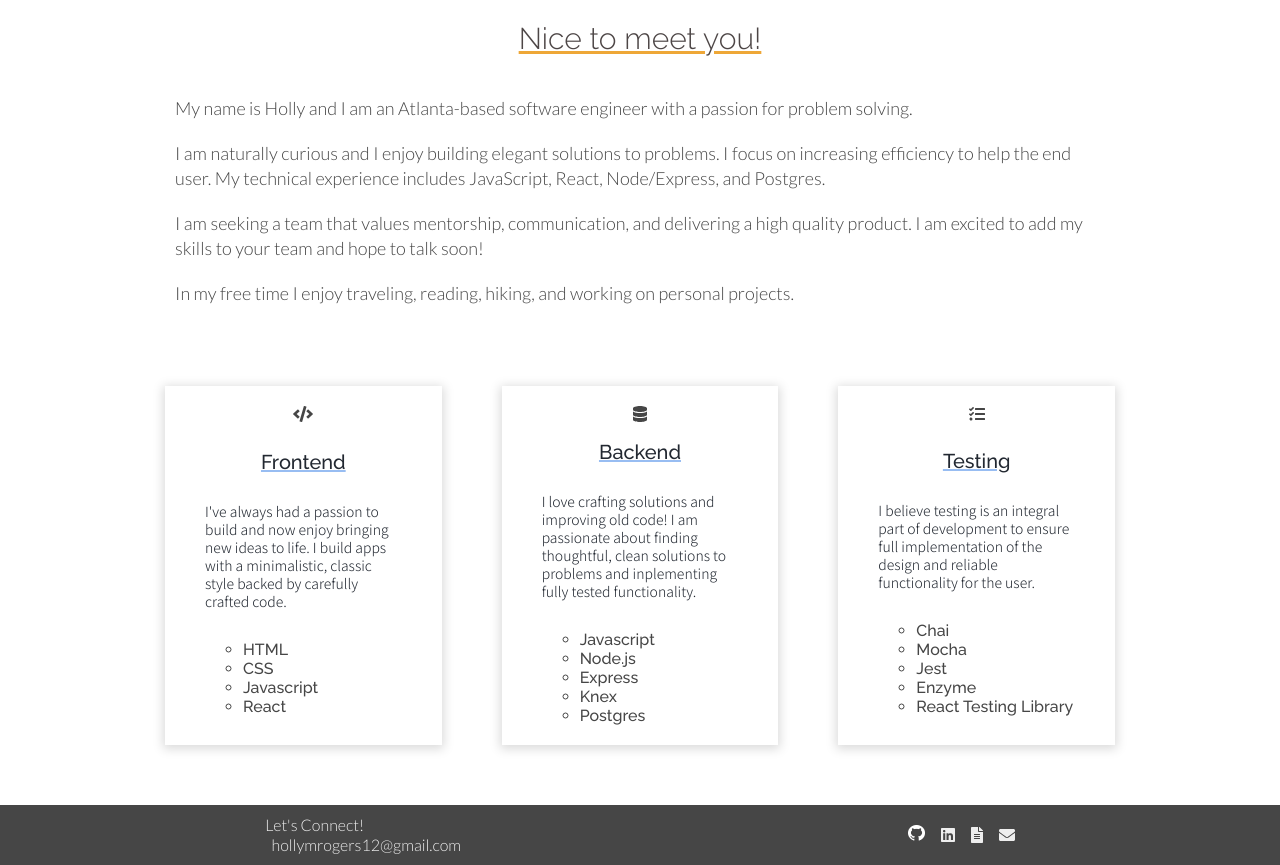
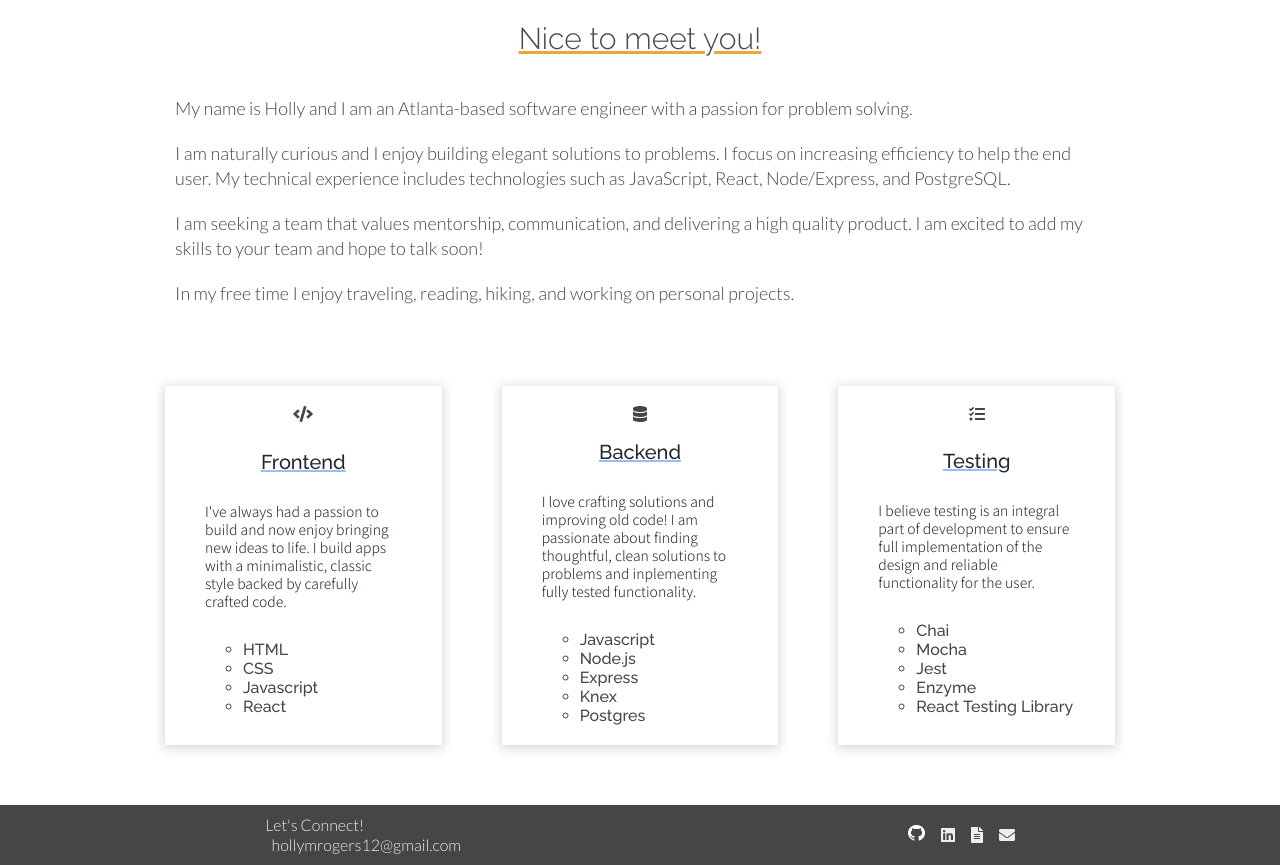
Before and after one commit to holly257/portfolio, a React (Create React App) app: page / in a window 1280 px wide. Shown: the part 920-1785 px from the top of the page. Built offline with nearby package versions, Linux system fonts and the light colour scheme; no server answers.

Commit message:
changed wording

```diff
--- a/src/Routes/Home/HomePage.js
+++ b/src/Routes/Home/HomePage.js
@@ -34,7 +34,7 @@ function HomePage() {
                     <h4 className="home">
                         I am naturally curious and I enjoy building elegant solutions to problems. I
                         focus on increasing efficiency to help the end user. My technical experience
-                        includes JavaScript, React, Node/Express, and Postgres.
+                        includes technologies such as JavaScript, React, Node/Express, and PostgreSQL.
                     </h4>
                     <h4 className="home">
                         I am seeking a team that values mentorship, communication, and delivering a
```
